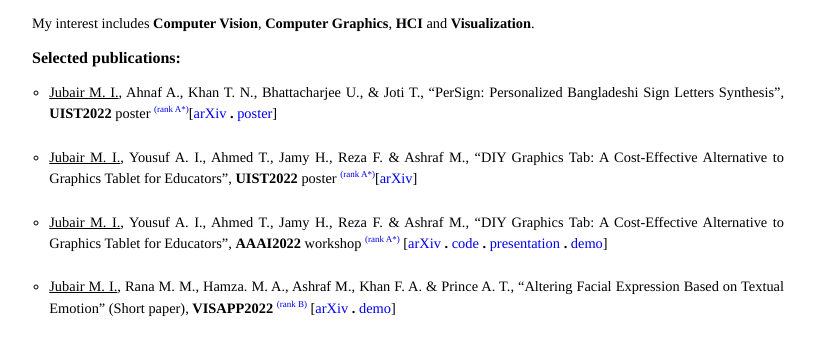
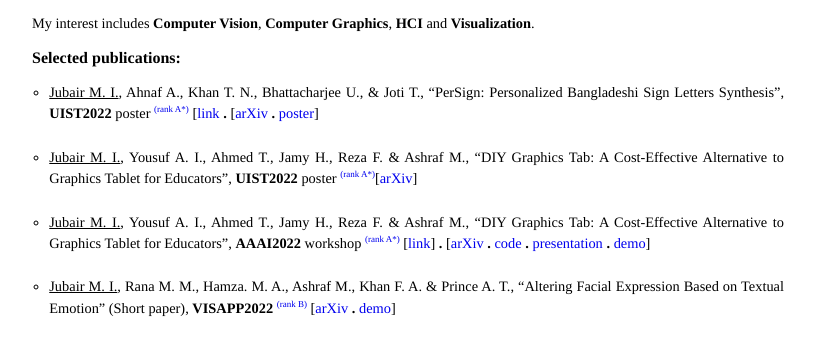
Before and after one commit to imruljubair/imruljubair.github.io, a Jekyll site: the page built from index.html, in a window 1280 px wide and 900 px high, scrolled down 1018 px. Shown: the part 155-496 px from the top of the window, without its empty margins (232-1047 px from the left). Built offline with Jekyll 4.4.1, drawn with Linux system fonts in a browser that asks for light colours.

Commit message:
Update research.html

```diff
--- a/_includes/research.html
+++ b/_includes/research.html
@@ -13,11 +13,11 @@
 -->
 <p style="font-size:100%; font-weight:bold"> Selected publications:</p>
 <ol style="font-size:90%; list-style-type:circle;  text-align:justify">
-  <li> <u>Jubair M. I.</u>, Ahnaf A., Khan T. N., Bhattacharjee U., & Joti T., “PerSign: Personalized Bangladeshi Sign Letters Synthesis”, <strong>UIST2022</strong> poster <a href="http://portal.core.edu.au/conf-ranks/66/"; style="font-size:xx-small; vertical-align:top">(rank A*)</a>[<a href="https://arxiv.org/abs/2209.14591">arXiv</a> <strong>.</strong> <a href="papers/PerSignUIST22.pdf">poster</a>]</li>
+  <li> <u>Jubair M. I.</u>, Ahnaf A., Khan T. N., Bhattacharjee U., & Joti T., “PerSign: Personalized Bangladeshi Sign Letters Synthesis”, <strong>UIST2022</strong> poster <a href="http://portal.core.edu.au/conf-ranks/66/"; style="font-size:xx-small; vertical-align:top">(rank A*)</a> [<a href="https://dl.acm.org/doi/10.1145/3526114.3558712">link</a> <strong>.</strong> [<a href="https://arxiv.org/abs/2209.14591">arXiv</a> <strong>.</strong> <a href="papers/PerSignUIST22.pdf">poster</a>]</li>
   <br>
   <li> <u>Jubair M. I.</u>, Yousuf A. I., Ahmed T., Jamy H., Reza F. & Ashraf M., “DIY Graphics Tab: A Cost-Effective Alternative to Graphics Tablet for Educators”, <strong>UIST2022</strong> poster <a href="http://portal.core.edu.au/conf-ranks/66/"; style="font-size:xx-small; vertical-align:top">(rank A*)</a>[<a href="https://arxiv.org/abs/2209.14586">arXiv</a>]</li>
   <br>
-  <li> <u>Jubair M. I.</u>, Yousuf A. I., Ahmed T., Jamy H., Reza F. & Ashraf M., “DIY Graphics Tab: A Cost-Effective Alternative to Graphics Tablet for Educators”, <strong>AAAI2022</strong> workshop <a href="http://portal.core.edu.au/conf-ranks/?search=American+Association+for+Artificial+Intelligence&by=all&source=CORE2021&sort=atitle&page=1"; style="font-size:xx-small; vertical-align:top">(rank A*)</a> [<a href="https://arxiv.org/abs/2112.03269">arXiv</a> <strong>.</strong> <a href="https://github.com/Arafat-yousuf/DIY-Graphic-Tab_Mask-RCNN">code</a> <strong>.</strong> <a href="https://youtu.be/rkcHIDOOoKQ">presentation</a> <strong>.</strong> <a href="https://youtu.be/3FhcmeKcWqE">demo</a>]</li>
+  <li> <u>Jubair M. I.</u>, Yousuf A. I., Ahmed T., Jamy H., Reza F. & Ashraf M., “DIY Graphics Tab: A Cost-Effective Alternative to Graphics Tablet for Educators”, <strong>AAAI2022</strong> workshop <a href="http://portal.core.edu.au/conf-ranks/?search=American+Association+for+Artificial+Intelligence&by=all&source=CORE2021&sort=atitle&page=1"; style="font-size:xx-small; vertical-align:top">(rank A*)</a> [<a href="https://dl.acm.org/doi/10.1145/3526114.3558718">link</a>] <strong>.</strong> [<a href="https://arxiv.org/abs/2112.03269">arXiv</a> <strong>.</strong> <a href="https://github.com/Arafat-yousuf/DIY-Graphic-Tab_Mask-RCNN">code</a> <strong>.</strong> <a href="https://youtu.be/rkcHIDOOoKQ">presentation</a> <strong>.</strong> <a href="https://youtu.be/3FhcmeKcWqE">demo</a>]</li>
   <br>
  <li> <u>Jubair M. I.</u>, Rana M. M., Hamza. M. A., Ashraf M., Khan F. A. & Prince A. T., “Altering Facial Expression Based on Textual Emotion” (Short paper), <strong>VISAPP2022 </strong><a href="http://portal.core.edu.au/conf-ranks/?search=visapp&by=all&source=CORE2021&sort=atitle&page=1"; style="font-size:xx-small; vertical-align:top">(rank B)</a> [<a href="https://arxiv.org/abs/2112.01454">arXiv</a> <strong>.</strong> <a href="https://youtu.be/u3Jw35rtLNk">demo</a>]</li>
  <br>
```
